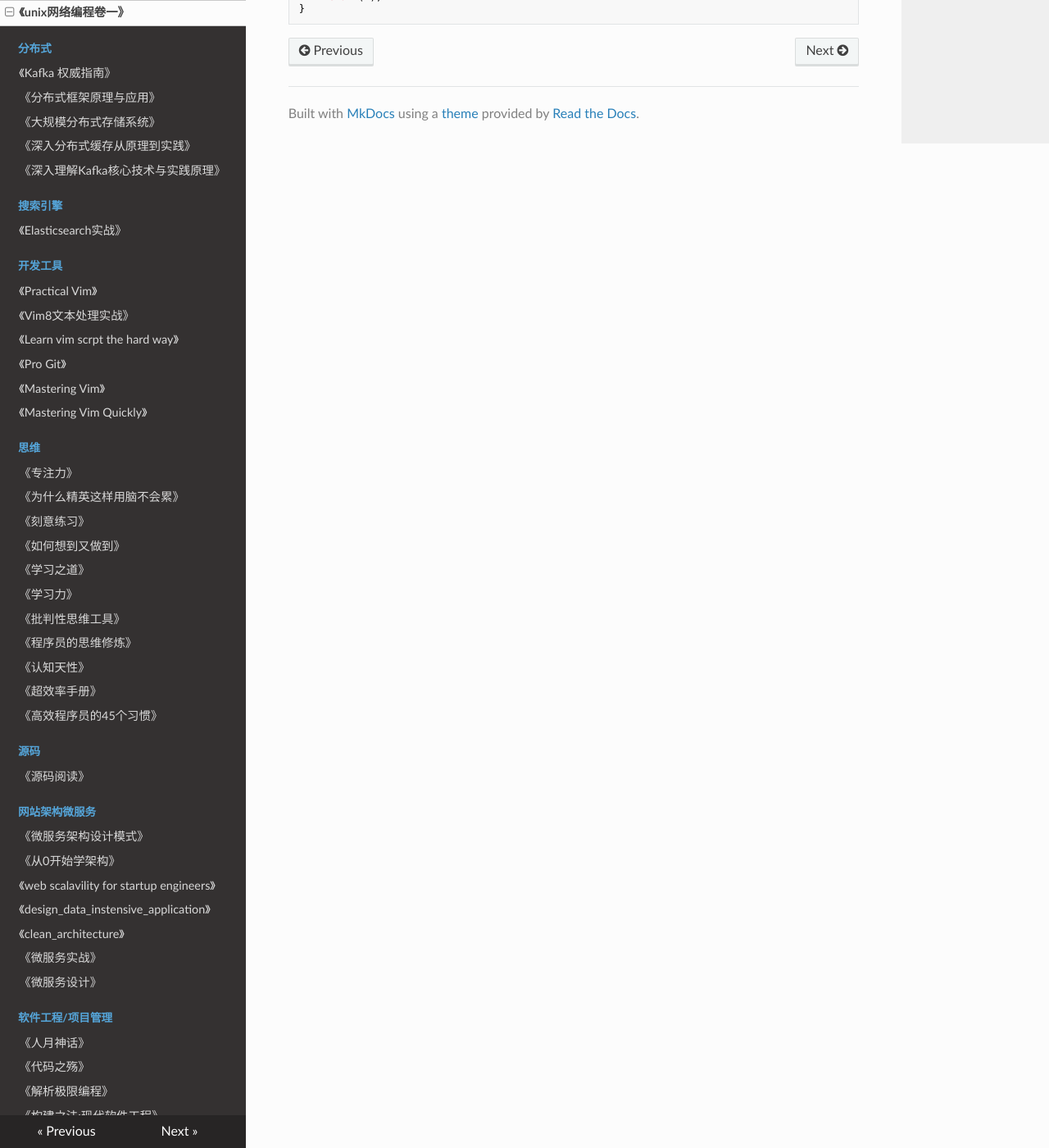
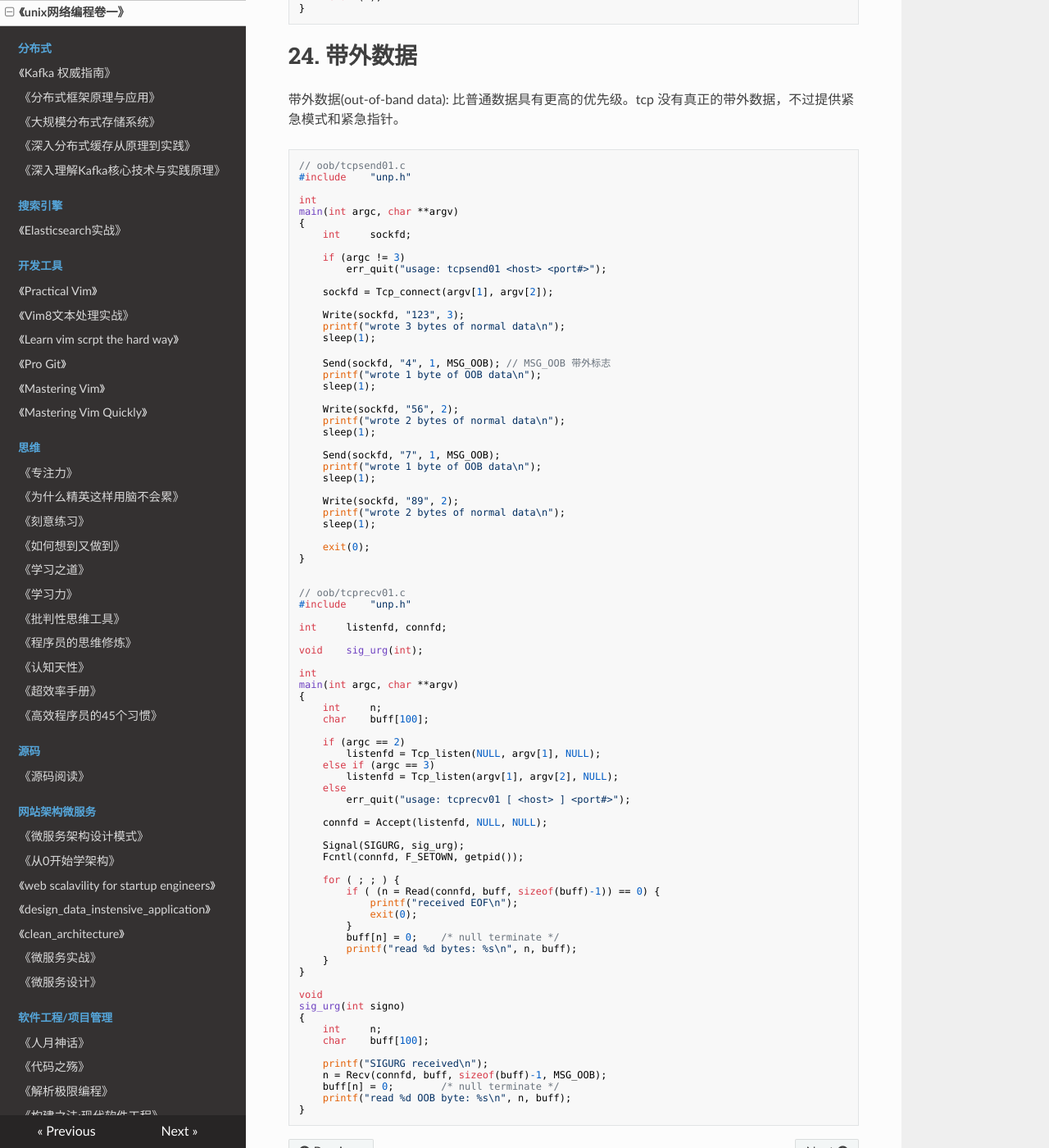
Before and after one commit to PegasusWang/booknotes, an MkDocs documentation site: the page built from docs/unix_linux/unix网络编程卷一.md, in a window 1280 px wide and 1400 px high, scrolled down 19483 px. Shown: the whole window at 82% size. Built offline with MkDocs 1.6.1, drawn with Linux system fonts in a browser that asks for light colours; nearby versions of some CDN libraries; old or Windows-style settings are respelled for this version of MkDocs.

Commit message:
udp: tcp 带外数据

````diff
--- a/docs/unix_linux/unix网络编程卷一.md
+++ b/docs/unix_linux/unix网络编程卷一.md
@@ -1260,3 +1260,93 @@ Dg_send_recv(int fd, const void *outbuff, size_t outbytes,
 	return(n);
 }
 ```
+
+# 24. 带外数据
+
+带外数据(out-of-band data): 比普通数据具有更高的优先级。tcp 没有真正的带外数据，不过提供紧急模式和紧急指针。
+
+```c
+// oob/tcpsend01.c
+#include	"unp.h"
+
+int
+main(int argc, char **argv)
+{
+	int		sockfd;
+
+	if (argc != 3)
+		err_quit("usage: tcpsend01 <host> <port#>");
+
+	sockfd = Tcp_connect(argv[1], argv[2]);
+
+	Write(sockfd, "123", 3);
+	printf("wrote 3 bytes of normal data\n");
+	sleep(1);
+
+	Send(sockfd, "4", 1, MSG_OOB); // MSG_OOB 带外标志
+	printf("wrote 1 byte of OOB data\n");
+	sleep(1);
+
+	Write(sockfd, "56", 2);
+	printf("wrote 2 bytes of normal data\n");
+	sleep(1);
+
+	Send(sockfd, "7", 1, MSG_OOB);
+	printf("wrote 1 byte of OOB data\n");
+	sleep(1);
+
+	Write(sockfd, "89", 2);
+	printf("wrote 2 bytes of normal data\n");
+	sleep(1);
+
+	exit(0);
+}
+
+
+// oob/tcprecv01.c
+#include	"unp.h"
+
+int		listenfd, connfd;
+
+void	sig_urg(int);
+
+int
+main(int argc, char **argv)
+{
+	int		n;
+	char	buff[100];
+
+	if (argc == 2)
+		listenfd = Tcp_listen(NULL, argv[1], NULL);
+	else if (argc == 3)
+		listenfd = Tcp_listen(argv[1], argv[2], NULL);
+	else
+		err_quit("usage: tcprecv01 [ <host> ] <port#>");
+
+	connfd = Accept(listenfd, NULL, NULL);
+
+	Signal(SIGURG, sig_urg);
+	Fcntl(connfd, F_SETOWN, getpid());
+
+	for ( ; ; ) {
+		if ( (n = Read(connfd, buff, sizeof(buff)-1)) == 0) {
+			printf("received EOF\n");
+			exit(0);
+		}
+		buff[n] = 0;	/* null terminate */
+		printf("read %d bytes: %s\n", n, buff);
+	}
+}
+
+void
+sig_urg(int signo)
+{
+	int		n;
+	char	buff[100];
+
+	printf("SIGURG received\n");
+	n = Recv(connfd, buff, sizeof(buff)-1, MSG_OOB);
+	buff[n] = 0;		/* null terminate */
+	printf("read %d OOB byte: %s\n", n, buff);
+}
+```
````
